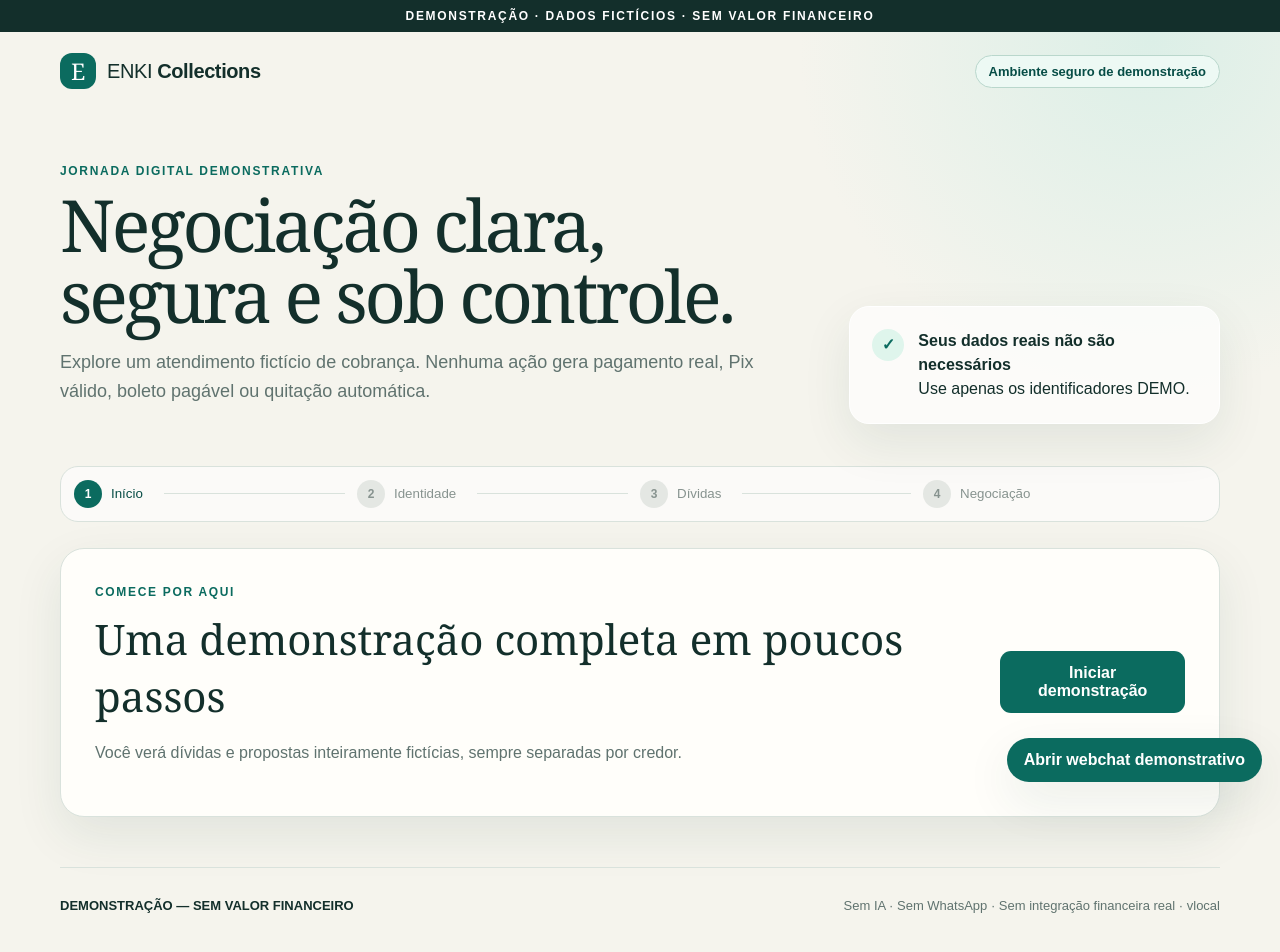
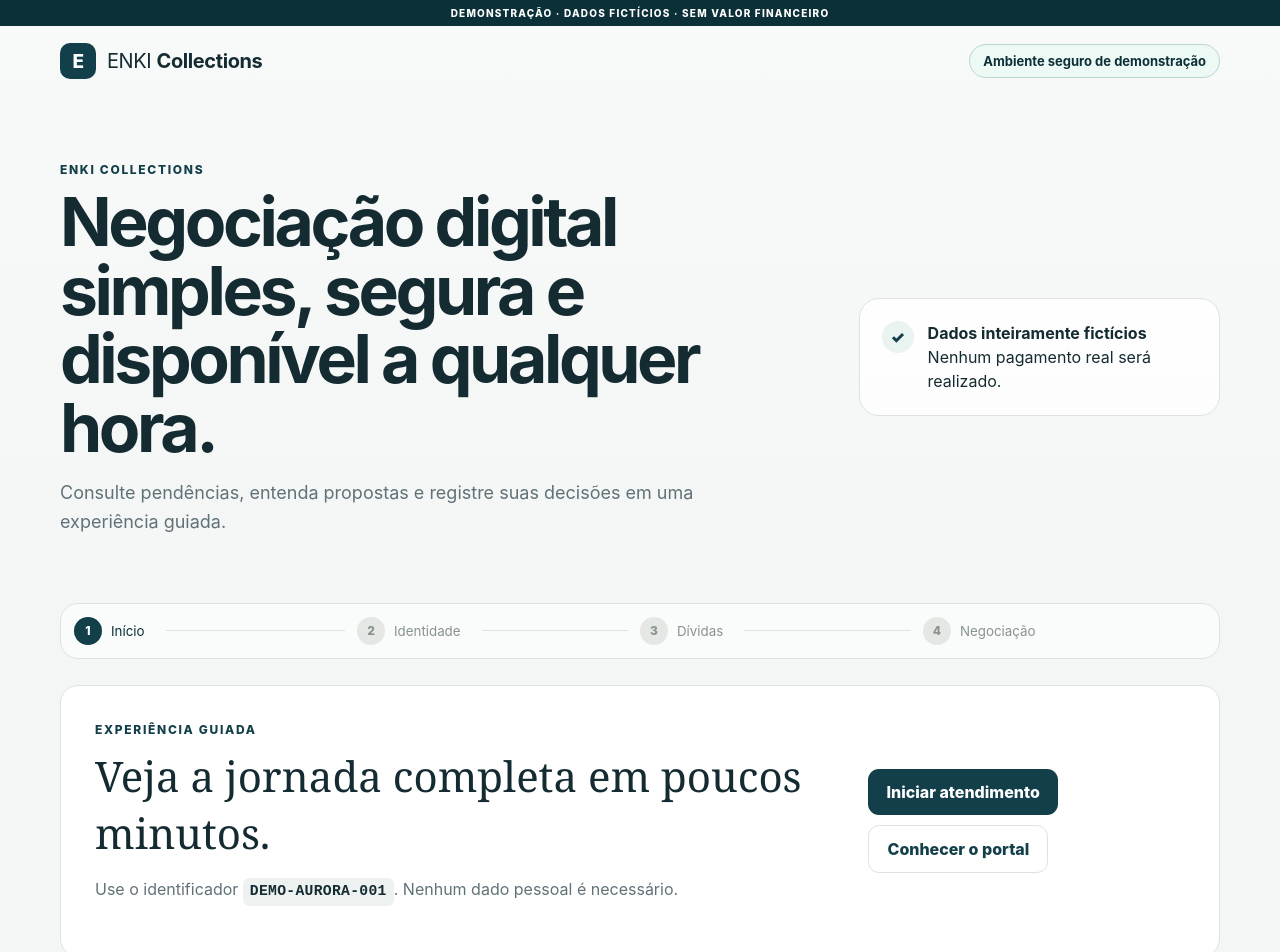
Before and after one commit to jhms2111/enki-collections, a Next.js app: page /demo/1 in a window 1280 px wide. Shown: the top 952 px of the page. Built offline with nearby package versions, Linux system fonts and the light colour scheme.

Commit message:
feat: redesign public demo experience

```diff
--- a/src/app/globals.css
+++ b/src/app/globals.css
@@ -216,3 +216,107 @@ footer strong { color: var(--ink); }
 @media (prefers-reduced-motion: reduce) {
   *, *::before, *::after { scroll-behavior: auto !important; transition: none !important; }
 }
+
+/* Public commercial experience */
+:root {
+  --ink: #152b32;
+  --muted: #617178;
+  --brand: #123f4a;
+  --brand-dark: #0c3038;
+  --mint: #e9f3ef;
+  --cream: #f4f6f5;
+  --paper: #ffffff;
+  --line: #dce3e1;
+  --shadow: 0 12px 32px rgba(15, 45, 52, .07);
+}
+html { font-family: Inter, ui-sans-serif, system-ui, -apple-system, BlinkMacSystemFont, "Segoe UI", sans-serif; }
+.sr-only { position: absolute !important; width: 1px; height: 1px; padding: 0; margin: -1px; overflow: hidden; clip: rect(0,0,0,0); white-space: nowrap; border: 0; }
+.demo-page { background: linear-gradient(180deg, #f8faf9 0, var(--cream) 55%); }
+.demo-ribbon { padding: 7px 20px; background: var(--brand-dark); font-size: 10px; letter-spacing: .12em; }
+.demo-header { height: 70px; }
+.brand-mark { border-radius: 10px; background: var(--brand); font-family: inherit; font-size: 19px; font-weight: 800; }
+.hero { min-height: 48vh; grid-template-columns: minmax(0, 1.35fr) minmax(270px, .65fr); align-items: center; padding: 64px 0 48px; }
+.hero h1 { max-width: 780px; font-family: inherit; font-size: clamp(42px, 5.3vw, 70px); font-weight: 650; line-height: 1.01; letter-spacing: -.05em; }
+.hero p { max-width: 650px; }
+.trust-card { box-shadow: none; border-color: var(--line); background: rgba(255,255,255,.82); }
+.commercial-start { margin-bottom: 64px; border-radius: 18px; box-shadow: none; }
+.landing-actions { display: flex; align-items: center; gap: 10px; flex-wrap: wrap; }
+.landing-actions .button { display: inline-grid; place-items: center; text-decoration: none; }
+.quiet { background: transparent; color: var(--brand); border: 1px solid var(--line); }
+.inline-demo-id { display: inline-block; padding: 2px 7px; border-radius: 6px; background: #edf2f1; color: var(--ink); font-family: ui-monospace, monospace; font-size: .92em; letter-spacing: .02em; }
+.chat-entry { display: none; }
+
+.chat-page { height: 100dvh; min-height: 620px; overflow: hidden; display: grid; grid-template-rows: 64px minmax(0, 1fr) 34px; background: #edf1f0; padding-bottom: env(safe-area-inset-bottom); }
+.chat-header, .chat-shell, .chat-footer { width: min(800px, calc(100% - 32px)); }
+.chat-header { min-height: 64px; }
+.chat-header .brand { font-size: 17px; }
+.chat-header .brand-mark { width: 32px; height: 32px; font-size: 17px; }
+.chat-demo-chip { padding: 6px 10px; border-radius: 999px; border: 1px solid #cad7d3; background: rgba(255,255,255,.65); color: var(--muted); font-size: 11px; font-weight: 700; }
+.chat-shell { min-height: 0; display: grid; grid-template-rows: auto minmax(0, 1fr) auto; border-radius: 18px; border-color: #d4ddda; box-shadow: 0 16px 44px rgba(15,45,52,.09); }
+.chat-title { min-height: 70px; display: grid; grid-template-columns: 36px 40px 1fr auto; gap: 10px; padding: 12px 16px; background: rgba(255,255,255,.96); }
+.chat-title h1 { margin: 1px 0 2px; font-family: inherit; font-size: 16px; font-weight: 700; line-height: 1.2; letter-spacing: -.01em; }
+.chat-title p { margin: 0; color: var(--muted); font-size: 12px; }
+.chat-back, .chat-menu { min-width: 36px; min-height: 44px; display: grid; place-items: center; border: 0; background: transparent; color: var(--ink); text-decoration: none; font-size: 20px; cursor: pointer; }
+.assistant-avatar { width: 40px; height: 40px; display: grid; place-items: center; border-radius: 50%; background: var(--brand); color: white; font-weight: 800; }
+.status-dot { display: inline-block; width: 7px; height: 7px; margin-right: 6px; border-radius: 50%; background: #4c957b; }
+.chat-header-actions { display: flex; align-items: center; gap: 2px; }
+.chat-stop { min-height: 40px; border-color: transparent; padding: 8px 10px; color: #73504c; font-size: 12px; }
+.chat-menu { font-size: 17px; }
+.chat-log { min-height: 0; max-height: none; padding: 22px clamp(14px, 3vw, 28px); gap: 10px; background: #f5f7f6; overscroll-behavior: contain; }
+.chat-bubble { max-width: min(76%, 540px); padding: 10px 13px; border-radius: 15px; font-size: 14px; box-shadow: none; }
+.chat-bubble.bot { border-color: #e0e6e4; }
+.chat-bubble.user { background: var(--brand); }
+.chat-bubble span { margin-bottom: 3px; font-size: 9px; letter-spacing: .06em; }
+.chat-bubble p { line-height: 1.48; }
+.typing { width: max-content; display: flex; align-items: center; gap: 8px; padding: 9px 12px; border: 1px solid var(--line); border-radius: 14px; background: white; }
+.typing span { display: flex; gap: 3px; }
+.typing i { width: 5px; height: 5px; border-radius: 50%; background: #869590; animation: typing-dot 1.2s infinite ease-in-out; }
+.typing i:nth-child(2) { animation-delay: .15s; }.typing i:nth-child(3) { animation-delay: .3s; }
+@keyframes typing-dot { 0%, 60%, 100% { opacity: .35; transform: translateY(0); } 30% { opacity: 1; transform: translateY(-2px); } }
+.chat-actions { max-height: 44vh; overflow-y: auto; gap: 12px; padding: 12px 16px max(14px, env(safe-area-inset-bottom)); border-top: 1px solid var(--line); background: white; }
+.chat-actions h2 { font-size: 17px; }.chat-actions h3 { font-size: 14px; }
+.chat-form, .chat-negotiation, .chat-group, .chat-confirm, .terminal-note, .chat-occurrences { width: min(100%, 620px); }
+.chat-form { padding: 12px; border: 1px solid var(--line); border-radius: 14px; background: #fafbfb; }
+.quick-replies .button { min-height: 44px; padding: 9px 13px; border-radius: 999px; }
+.chat-option { min-height: 58px; margin-top: 7px; border-radius: 12px; padding: 10px 12px; }
+.selected-debt { display: grid; gap: 3px; margin: 8px 0 14px; padding: 12px; border: 1px solid var(--line); border-radius: 12px; background: #fafbfb; }
+.selected-debt span, .selected-debt p { color: var(--muted); font-size: 12px; }.selected-debt p { margin: 0; }
+.chat-confirm { margin-top: 10px; padding: 14px; }
+.demo-seal { width: max-content; max-width: 100%; padding: 5px 8px; border-radius: 6px; background: #fff1c9; color: #664e18; font-size: 10px; font-weight: 850; letter-spacing: .04em; }
+.chat-occurrences { margin-top: 12px; border-top: 1px solid var(--line); padding-top: 10px; }
+.chat-occurrences summary { min-height: 44px; display: flex; align-items: center; color: var(--brand); font-weight: 750; cursor: pointer; }
+.chat-operations { grid-template-columns: 1fr; }
+.chat-operations form { background: #fafbfb; }
+.chat-text { position: sticky; bottom: 0; z-index: 3; width: 100%; gap: 5px; padding-top: 2px; background: white; }
+.chat-text > div { grid-template-columns: 1fr 46px; align-items: end; gap: 8px; padding: 5px; border: 1px solid #cbd5d2; border-radius: 24px; background: #f8faf9; }
+.chat-text textarea { min-height: 42px; max-height: 120px; resize: none; overflow-y: auto; border: 0; background: transparent; padding: 10px 11px; line-height: 1.35; }
+.chat-text textarea:focus { outline: 0; }
+.chat-send { width: 44px; height: 44px; display: grid; place-items: center; border: 0; border-radius: 50%; background: var(--brand); color: white; font-size: 22px; cursor: pointer; }
+.chat-send:disabled { opacity: .35; cursor: not-allowed; }
+.chat-text small { padding-left: 12px; font-size: 10px; }
+.terminal-confirm { inset: 12px; }
+.chat-footer { align-items: center; padding: 8px 0; font-size: 10px; }
+
+@media (max-width: 600px) {
+  .chat-page { width: 100%; min-height: 100dvh; overflow-x: hidden; grid-template-rows: 54px minmax(0, 1fr); background: white; }
+  .chat-header, .chat-shell { width: 100%; }
+  .chat-header { min-height: 54px; padding-inline: 12px; border-bottom: 1px solid var(--line); background: white; }
+  .chat-header .brand span:last-child { display: none; }
+  .chat-demo-chip { font-size: 10px; }
+  .chat-shell { border: 0; border-radius: 0; box-shadow: none; }
+  .chat-title { min-height: 62px; grid-template-columns: 32px 38px 1fr auto; padding: 9px 10px; }
+  .assistant-avatar { width: 38px; height: 38px; }
+  .chat-stop { width: auto; max-width: 82px; padding: 6px; line-height: 1.15; }
+  .chat-log { padding: 16px 12px; }
+  .chat-bubble { max-width: 88%; }
+  .chat-actions { max-height: 48vh; padding-inline: 10px; }
+  .chat-option { align-items: center; flex-direction: row; }
+  .quick-replies .button { width: auto; flex: 1 1 auto; }
+  .chat-footer { display: none; }
+}
+
+@media (max-width: 400px) {
+  .chat-demo-chip { max-width: 154px; overflow: hidden; text-overflow: ellipsis; white-space: nowrap; }
+  .chat-title { grid-template-columns: 30px 36px minmax(0, 1fr) auto; gap: 7px; }
+  .chat-header-actions .chat-stop { max-width: 68px; font-size: 10px; }
+}
--- a/src/modules/demo-ui/demo-experience.tsx
+++ b/src/modules/demo-ui/demo-experience.tsx
@@ -340,16 +340,15 @@ export function DemoExperience({
 
       <section className="hero">
         <div>
-          <p className="eyebrow">Jornada digital demonstrativa</p>
-          <h1>Negociação clara, segura e sob controle.</h1>
+          <p className="eyebrow">ENKI Collections</p>
+          <h1>Negociação digital simples, segura e disponível a qualquer hora.</h1>
           <p>
-            Explore um atendimento fictício de cobrança. Nenhuma ação gera
-            pagamento real, Pix válido, boleto pagável ou quitação automática.
+            Consulte pendências, entenda propostas e registre suas decisões em uma experiência guiada.
           </p>
         </div>
         <div className="trust-card">
           <span aria-hidden="true">✓</span>
-          <div><strong>Seus dados reais não são necessários</strong><br />Use apenas os identificadores DEMO.</div>
+          <div><strong>Dados inteiramente fictícios</strong><br />Nenhum pagamento real será realizado.</div>
         </div>
       </section>
 
@@ -365,15 +364,16 @@ export function DemoExperience({
       {busy && <div className="loading" role="status">Processando com segurança…</div>}
 
       {!conversation && (
-        <section className="panel landing-panel">
+        <section className="panel landing-panel commercial-start">
           <div>
-            <p className="eyebrow">Comece por aqui</p>
-            <h2>Uma demonstração completa em poucos passos</h2>
-            <p>Você verá dívidas e propostas inteiramente fictícias, sempre separadas por credor.</p>
+            <p className="eyebrow">Experiência guiada</p>
+            <h2>Veja a jornada completa em poucos minutos.</h2>
+            <p>Use o identificador <strong className="inline-demo-id">DEMO-AURORA-001</strong>. Nenhum dado pessoal é necessário.</p>
           </div>
-          <button className="button primary" onClick={start} disabled={busy}>
-            Iniciar demonstração
-          </button>
+          <div className="landing-actions">
+            <a className="button primary" href={`/demo/${encodeURIComponent(slug)}/chat`}>Iniciar atendimento</a>
+            <button className="button quiet" onClick={start} disabled={busy}>Conhecer o portal</button>
+          </div>
         </section>
       )}
 
@@ -453,11 +453,11 @@ export function DemoExperience({
           <button className="back-button" onClick={() => { setSelectedDebt(null); setSelectedOffer(null); setReceipt(null); }}>← Voltar às dívidas</button>
           <div className="detail-header">
             <div><p className="eyebrow">{selectedDebt.creditor?.displayName}</p><h2>{selectedDebt.description}</h2><p>Vencimento: {formatDate(selectedDebt.dueDate)}</p></div>
-            <div className="amount-card"><small>Valor informado pelo provider</small><strong>{formatMoney(selectedDebt.amount.amountInCents)}</strong></div>
+            <div className="amount-card"><small>Valor da dívida demonstrativa</small><strong>{formatMoney(selectedDebt.amount.amountInCents)}</strong></div>
           </div>
 
           <h3>Propostas previamente autorizadas</h3>
-          <p className="muted">A expiração abaixo é orientação visual. A validação definitiva é sempre feita pelo servidor e pelo provider.</p>
+          <p className="muted">A validade exibida é apenas orientativa e será confirmada ao revisar a proposta.</p>
           <div className="offers-grid">
             {offers.map((offer) => (
               <article className={selectedOffer?.offerRef === offer.offerRef ? "offer-card selected" : "offer-card"} key={offer.offerRef}>
```
Also changed, not shown: src/modules/webchat/deterministic-webchat.tsx (+16 -14 lines), 2 other files (tests, documents, lock files or other folders).
